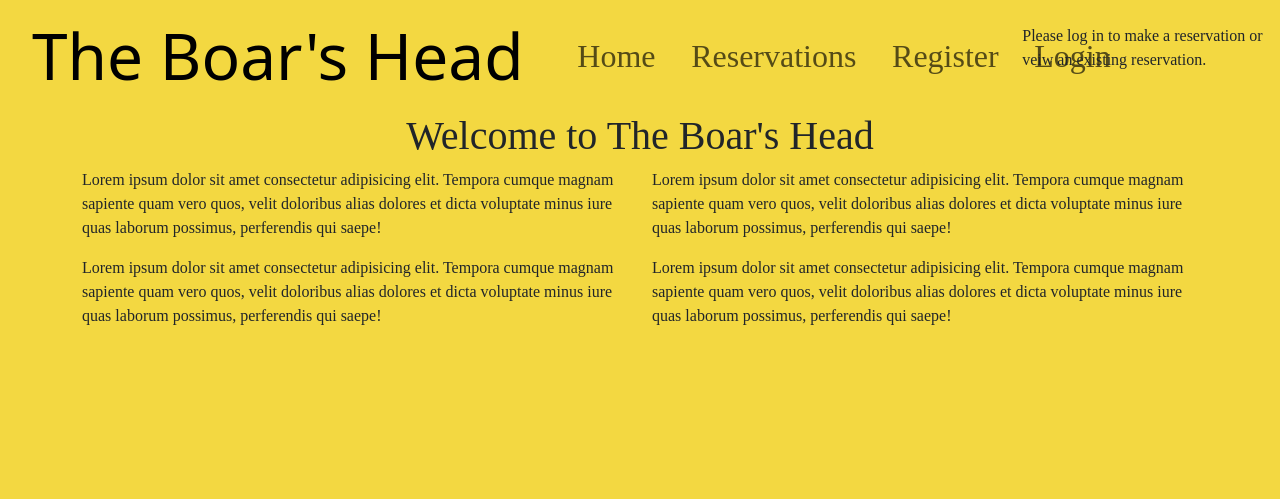
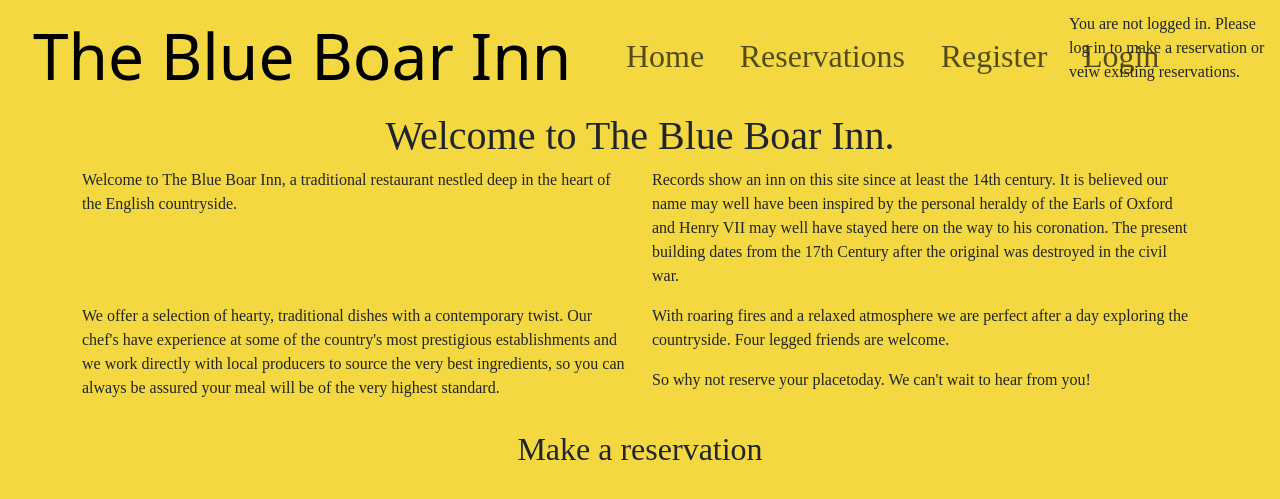
Before and after one commit to ewradcliffe/restaurant-booking-system, a Django app: page / in a window 1280 px wide. Shown: the top 499 px of the page. Run offline with Django 4.2, Linux system fonts and the light colour scheme; some libraries are stand-ins or nearby versions; some web fonts are replaced.

Commit message:
Add text and styling to index page.

```diff
--- a/reservations/templates/reservations/index.html
+++ b/reservations/templates/reservations/index.html
@@ -6,24 +6,38 @@
 
 <div class="container">
   <div class="row col text-center">
-        <h1>Welcome to The Boar's Head</h1>
+    <h1>Welcome to The Blue Boar Inn.</h1>
   </div>
   <div class="row align-items-start">
     <div class="col-lg-6">
-        <p>Lorem ipsum dolor sit amet consectetur adipisicing elit. Tempora cumque magnam sapiente quam vero quos, velit doloribus alias dolores et dicta voluptate minus iure quas laborum possimus, perferendis qui saepe!</p>
+      <p>Welcome to The Blue Boar Inn, a traditional restaurant nestled deep in the heart of the English countryside.
+      </p>
     </div>
     <div class="col-lg-6">
-        <p>Lorem ipsum dolor sit amet consectetur adipisicing elit. Tempora cumque magnam sapiente quam vero quos, velit doloribus alias dolores et dicta voluptate minus iure quas laborum possimus, perferendis qui saepe!</p>
+      <p>Records show an inn on this site since at least the 14th century. It is believed our name may well have been
+        inspired by the personal heraldy of the Earls of Oxford and Henry VII may well have stayed here on the way to
+        his coronation. The present building dates from the 17th Century after the original was destroyed in the civil
+        war. </p>
     </div>
   </div>
   <div class="row align-items-start">
     <div class="col-sm-6">
-          <p>Lorem ipsum dolor sit amet consectetur adipisicing elit. Tempora cumque magnam sapiente quam vero quos, velit doloribus alias dolores et dicta voluptate minus iure quas laborum possimus, perferendis qui saepe!</p>
+      <p>We offer a selection of hearty, traditional dishes with a contemporary twist. Our chef's have experience at
+        some of the country's most prestigious establishments and we work directly with local producers to source the
+        very best ingredients, so you can always be assured your meal will be of the very highest standard. </p>
     </div>
     <div class="col-sm-6">
-          <p>Lorem ipsum dolor sit amet consectetur adipisicing elit. Tempora cumque magnam sapiente quam vero quos, velit doloribus alias dolores et dicta voluptate minus iure quas laborum possimus, perferendis qui saepe!</p>
+      <p>With roaring fires and a relaxed atmosphere we are perfect after a day exploring the countryside. Four legged
+        friends are welcome.</p>
+      <p>So why not reserve your placetoday. We can't wait to hear from you!</p>
     </div>
   </div>
 </div>
+  <div class="row">
+    <div class="col">
+      <a href="{% url 'add-reservation' %}" class="btn btn-lg make-a-reservation-btn d-flex justify-content-center">Make a reservation</a>
+  </div>
+
+</div>
 
 {% endblock %}
--- a/reservations/views.py
+++ b/reservations/views.py
@@ -10,11 +10,17 @@
 
 # Create your views here.
 class index(generic.ListView):
+    """
+    Renders the front page.
+    """
     queryset = Reservation.objects.all()
     template_name = "reservations/index.html"
 
 
 class ReservationList(generic.ListView):
+    """
+    Renders a list of existing reservations.
+    """
     queryset = Reservation.objects.all()
     template_name = "reservations/reservation.html"
 
--- a/static/css/style.css
+++ b/static/css/style.css
@@ -27,6 +27,7 @@
     font-size: 200%;
     padding: 2%;
 }
+
 
 /* Reservation display page and delete reservation page.*/
 
--- a/templates/base.html
+++ b/templates/base.html
@@ -6,7 +6,7 @@
 <head>
     <meta charset="UTF-8">
     <meta name="viewport" content="width=device-width, initial-scale=1.0">
-    <title>The Boar's Head</title>
+    <title>The Blue Boar Inn</title>
     <!-- Font Awesome Kit -->
     <script src="https://kit.fontawesome.com/e905fa1c21.js" crossorigin="anonymous"></script>
     <!-- Bootstrap CSS -->
@@ -22,7 +22,7 @@
         <!-- navbar -->
         <nav class="navbar navbar-expand-lg">
             <div class="container-fluid">
-                <a class="navbar-brand" href="{% url 'index-urls' %}" id="logo">The Boar's Head</a>
+                <a class="navbar-brand" href="{% url 'index-urls' %}" id="logo">The Blue Boar Inn</a>
                 <button class="navbar-toggler" type="button" data-bs-toggle="collapse"
                     data-bs-target="#navbarSupportedContent" aria-controls="navbarSupportedContent"
                     aria-expanded="false" aria-label="Toggle navigation">
@@ -59,7 +59,7 @@
             {% if user.is_authenticated %}
             <p>You are logged in as {{ user }}.</p>
             {% else %}
-            <p>Please log in to make a reservation or veiw an existing reservation.</p>
+            <p>You are not logged in. Please log in to make a reservation or veiw existing reservations.</p>
             {% endif %}
         </nav>
 
@@ -124,7 +124,7 @@
                     </ul>
                 </div>
                 <div class="col-lg-6 col-md-12 mb-4">
-                    <h5>The Boar's head</h5>
+                    <h5>The Blue Boar Inn</h5>
                     <p>
                         Lorem ipsum dolor sit amet consectetur, adipisicing elit. Iste atque ea quis
                         molestias. Fugiat pariatur maxime quis culpa corporis vitae repudiandae aliquam
```
Lines whose indentation alone changed are shown as unchanged.
